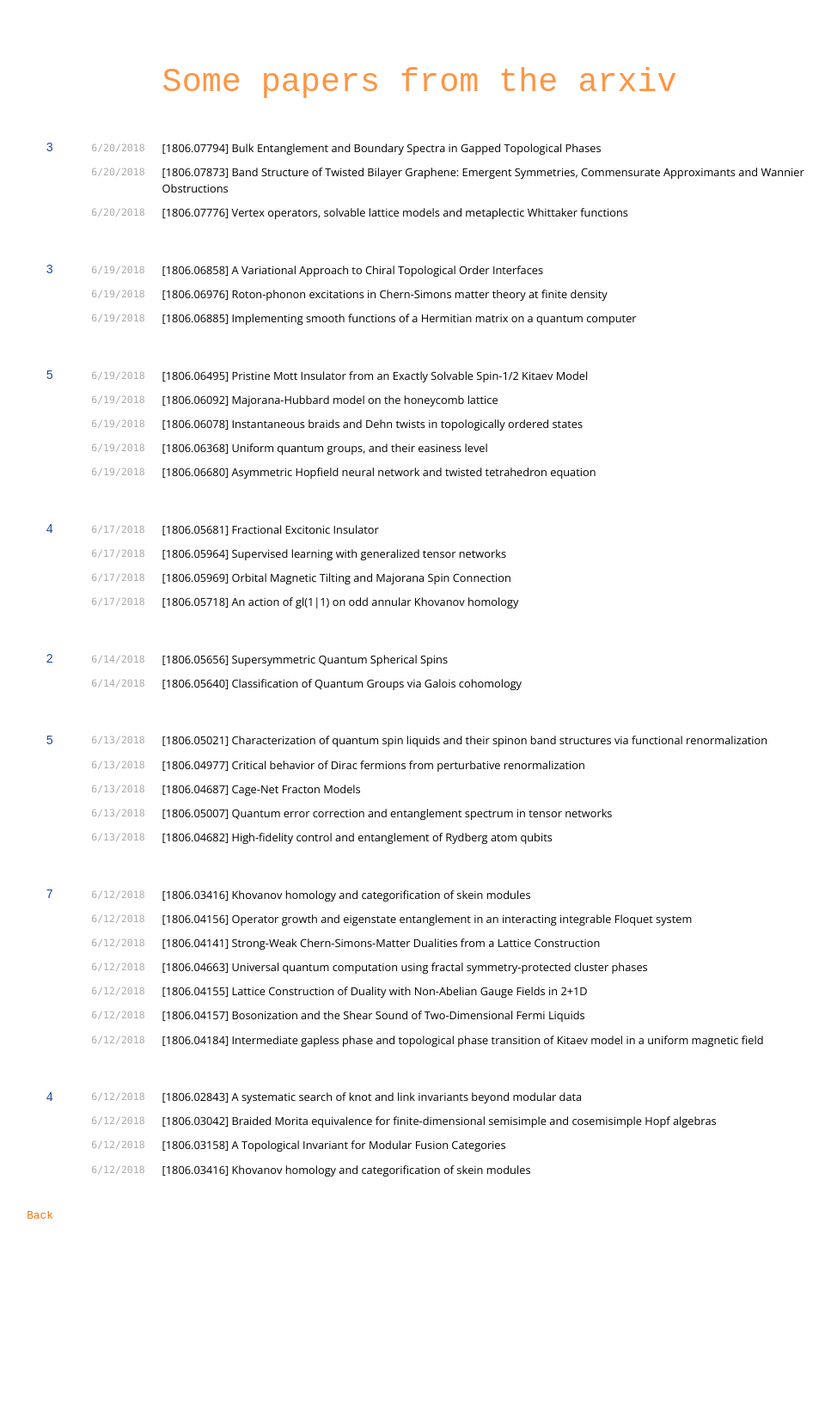
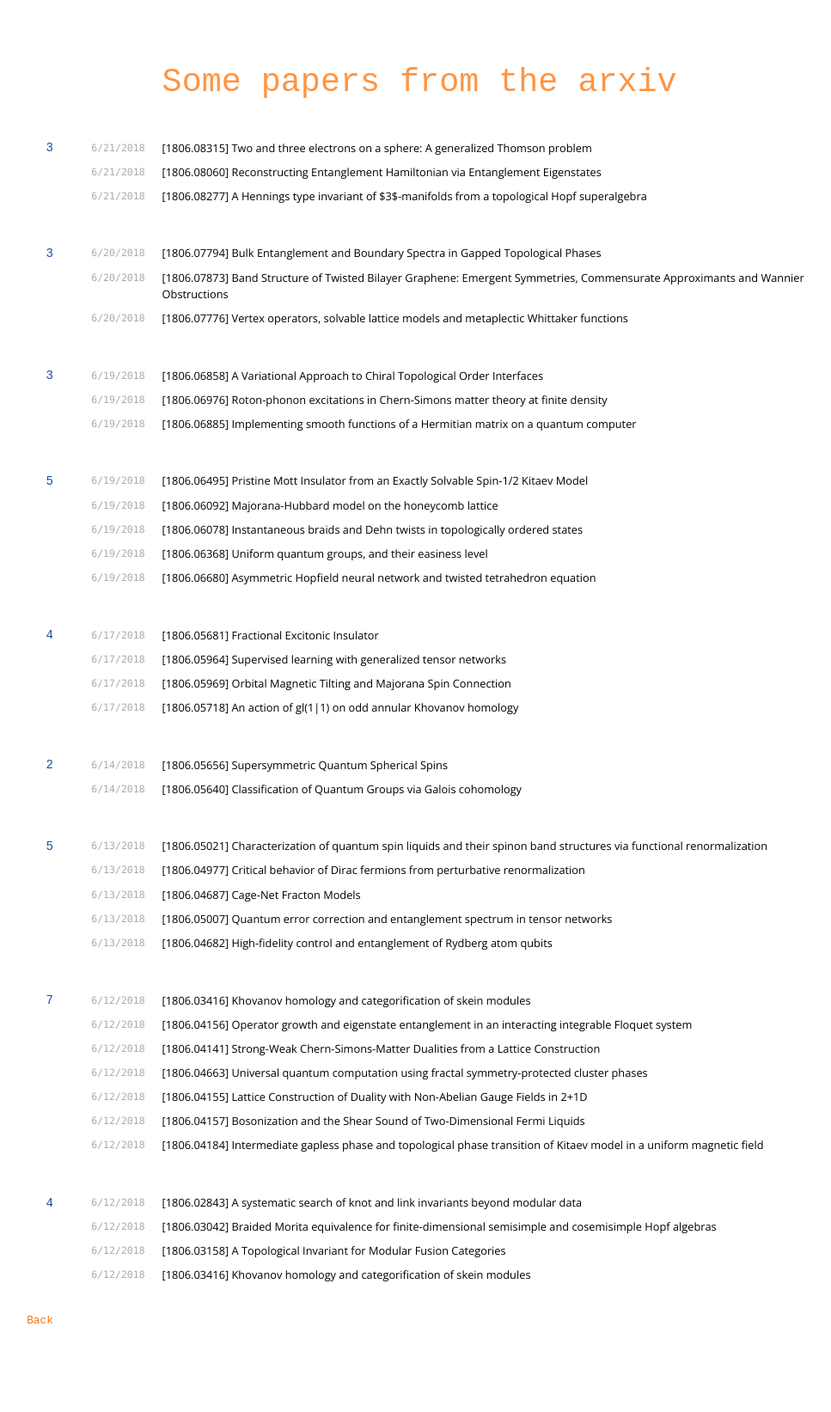
Before and after one commit to davidaasen/davidaasen.github.io, a Jekyll site: the page built from refsprime.md, in a window 1280 px wide. Shown: the whole page at 86% size, without its empty margins (141-1108 px from the left). Built offline with Jekyll 4.4.1, drawn with Linux system fonts in a browser that asks for light colours; nearby versions of some CDN libraries; before the commit the page ends 1521 px from its top, so only the background shows below that.

Commit message:
Update refsprime.md

```diff
--- a/refsprime.md
+++ b/refsprime.md
@@ -4,6 +4,19 @@ title: some referencess
 ---
 
 # Some papers from the arxiv
+
+## 3
+`6/21/2018`
+ [[1806.08315] Two and three electrons on a sphere: A generalized Thomson problem](https://arxiv.org/abs/1806.08315)
+
+
+`6/21/2018`
+ [[1806.08060] Reconstructing Entanglement Hamiltonian via Entanglement Eigenstates](https://arxiv.org/abs/1806.08060)
+
+
+`6/21/2018`
+ [[1806.08277] A Hennings type invariant of $3$-manifolds from a topological Hopf superalgebra](https://arxiv.org/abs/1806.08277)
+
 
 ## 3
 `6/20/2018`
```
